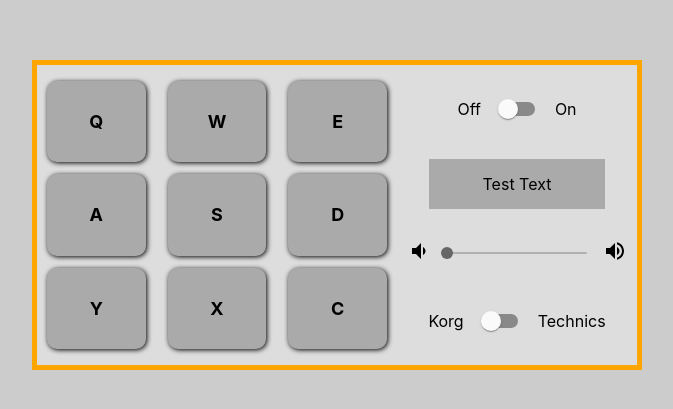
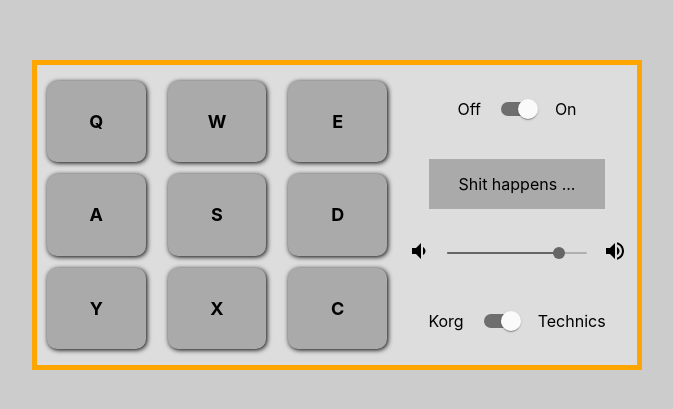
Before and after one commit to LE-Smith/freecodechallenge-drum-machine, a React (Create React App) app: page / in a window 1280 px wide. Shown: the part 185-594 px from the top of the page, without its empty margins (303-976 px from the left). Built offline with nearby package versions, Linux system fonts and the light colour scheme.

Commit message:
add props to MenuWrapper

```diff
--- a/src/App.js
+++ b/src/App.js
@@ -32,7 +32,16 @@ function App() {
     <AppWrapper>
       <MuiThemeProvider theme={theme}>
         <PadsWrapper />
-        <MenuWrapper />
+        <MenuWrapper
+          powerIsOn={true}
+          onChangePower={() => console.log('powerChange')}
+          textToDisplay="Shit happens ..."
+          volume={80}
+          onChangeVolume={() => console.log('Volume changed')}
+          bankBSelected={true}
+          onChangeBank={() => console.log('bank changed')}
+
+        />
       </MuiThemeProvider>
     </AppWrapper>
   );
--- a/src/containers/MenuWrapper.js
+++ b/src/containers/MenuWrapper.js
@@ -11,7 +11,6 @@ import Display from '../components/Display';
 const StyledComponent = styled.div`
   width: 40%;
   height: 100%;
-  /* background-color: green; */
   padding: 10px;
   box-sizing: border-box;
   display: flex;
@@ -39,8 +38,8 @@ const MenuWrapper = props => {
         <Grid item>Off</Grid>
         <Grid item>
           <Switch
-            // checked={state.checkedB}
-            // onChange={handleChange}
+            checked={props.powerIsOn}
+            onChange={props.onChangePower}
             color="default"
             name="checkedB"
           />
@@ -48,16 +47,14 @@ const MenuWrapper = props => {
         <Grid item>On</Grid>
       </Grid>
 
-      <Display text="Test Text" />
+      <Display text={props.textToDisplay} />
 
       <Grid container spacing={2}>
         <Grid item>
           <VolumeDown />
         </Grid>
         <Grid item xs>
-          <Slider aria-labelledby="continuous-slider" />
-          {/* <Slider value={value} onChange={handleChange} aria-labelledby="continuous-slider" /> */}
-
+          <Slider value={props.volume} onChange={props.onChangeVolume} aria-labelledby="continuous-slider" />
         </Grid>
         <Grid item>
           <VolumeUp />
@@ -68,8 +65,8 @@ const MenuWrapper = props => {
         <Grid item>Korg</Grid>
         <Grid item>
           <Switch
-            // checked={state.checkedB}
-            // onChange={handleChange}
+            checked={props.bankBSelected}
+            onChange={props.onChangeBank}
             color="default"
             name="checkedB"
           />
```
